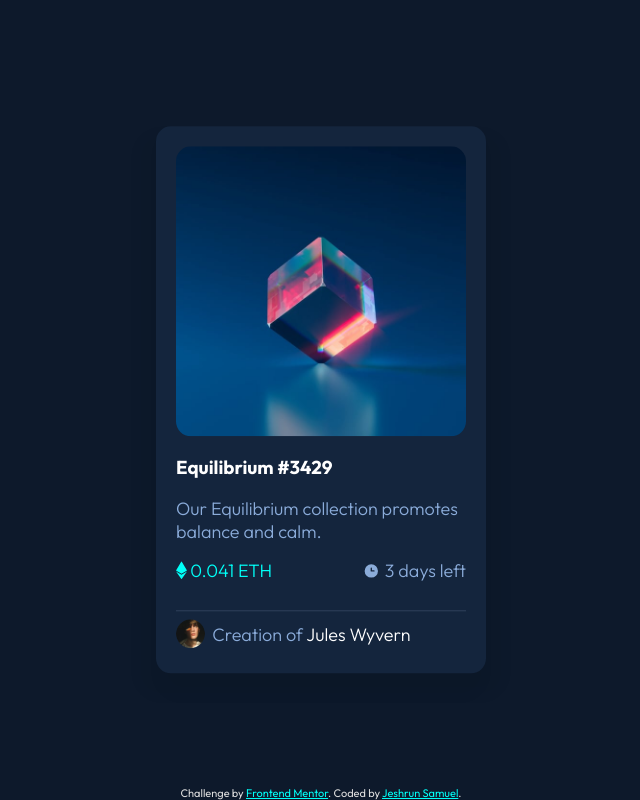
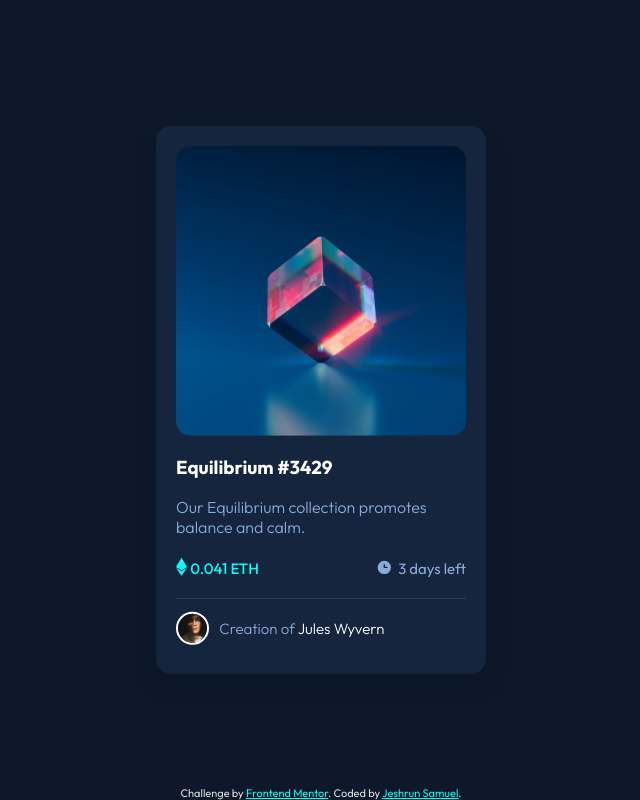
Before and after one commit to JeshrunSamuel/NFT-Card-component, a plain HTML site: page index.html in a window 1280 px wide. Shown: the whole page, without its empty margins (319-959 px from the left). Drawn offline with Linux system fonts and the light colour scheme.

```diff
--- a/index.html
+++ b/index.html
@@ -31,7 +31,7 @@
           <p class="eth_txt">0.041 ETH</p>
         </div>
         <svg width="17" height="17" xmlns="http://www.w3.org/2000/svg" class="clock"><path d="M8.305 2.007a6.667 6.667 0 1 0 0 13.334 6.667 6.667 0 0 0 0-13.334Zm2.667 7.334H8.305a.667.667 0 0 1-.667-.667V6.007a.667.667 0 0 1 1.334 0v2h2a.667.667 0 0 1 0 1.334Z" fill="#8BACD9"/></svg>
-        <p class="trail">3 days left</p>
+        <p class="trail" style="font-weight: 400;">3 days left</p>
       </div>
 
       <hr>
--- a/style.css
+++ b/style.css
@@ -3,6 +3,11 @@
 body {
     background: hsl(217, 54%, 11%);
     font-family: 'Outfit', sans-serif;
+}
+
+
+#wrapper {
+    width: 1440;
 }
 
 .container {
@@ -24,6 +29,7 @@ hr {
     background-color: hsl(215, 32%, 27%);
     border: none;
     height: 1px;
+    margin-top: 3px;
 }
 
 #view {
@@ -47,21 +53,28 @@ img#cube {
 
 img#avatar {
     width: 10%;
-    border: px solid white;
+    border: 2px solid white;
     border-radius: 50%;
 
 }
 
 p {
     display: inline;
-    font-size: 18px;
+    font-size: 16px;
     font-weight: 300;
     color: hsl(215, 51%, 70%);
 }
 
-p.eth_txt {
+p.eth_txt{
     color: hsl(178, 100%, 50%);
+    font-weight: 500;
 }
+
+#money-cur p.eth_txt, #money-cur p.trail {
+    font-size: 15px;
+}
+
+
 h3 {
     transition: 0.5s ease;
 }
@@ -73,6 +86,7 @@ h3 {
     vertical-align:auto;
     justify-content: flex-end;
     gap: 5px;
+    margin: 9px 0 1px;
 
 }
 
@@ -88,10 +102,13 @@ h3 {
 
 #foot p {
     position: relative;
-    top: -7px;
-    left: 4px;
+    top: -11px;
+    left: 7px;
+    font-size: 15px;
 }
-
+#foot {
+    margin: 13px 0 5px;
+}
 #foot p span {
     color: white;
     transition: 0.5s ease;
@@ -122,3 +139,14 @@ h3:hover {
     color: hsl(178, 100%, 50%);
     cursor: pointer;
 }
+
+@media only screen and (max-width: 375px) {
+
+    #wrapper {
+        width: 100%;
+    }
+
+    #view:hover{
+
+    }
+}
```
Also changed, not shown: Screenshot/Desktop.png (added), Screenshot/Mobile.png (added), 1 other file.
